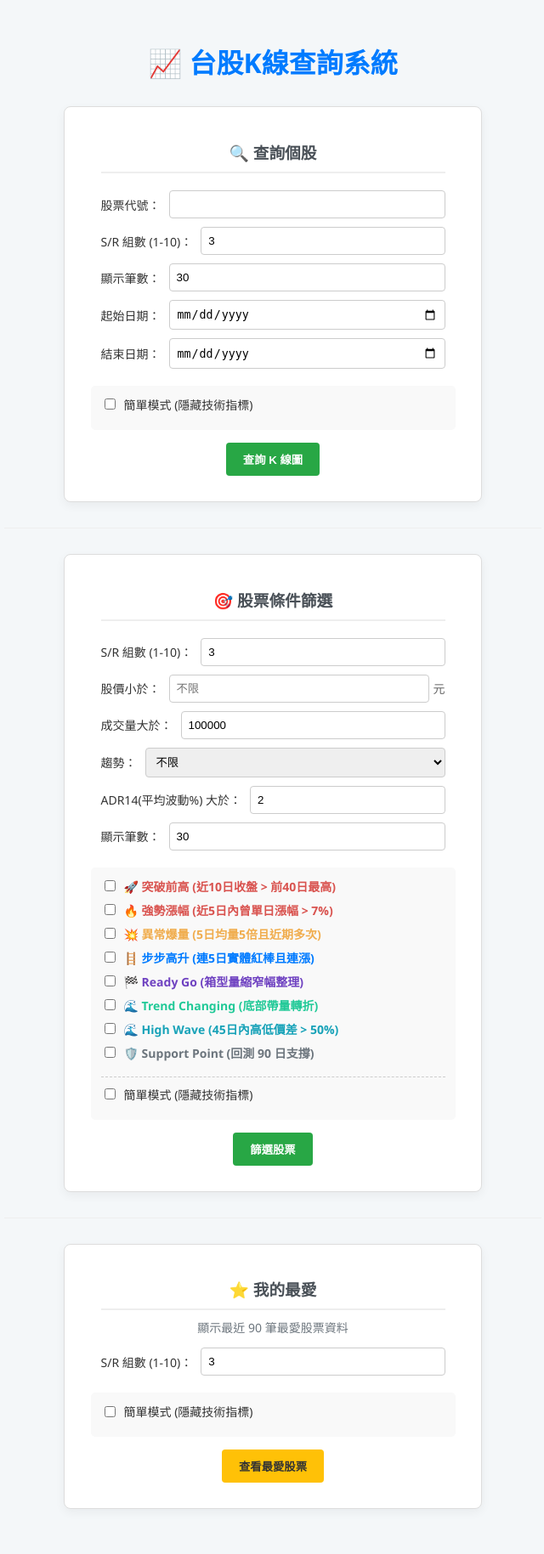
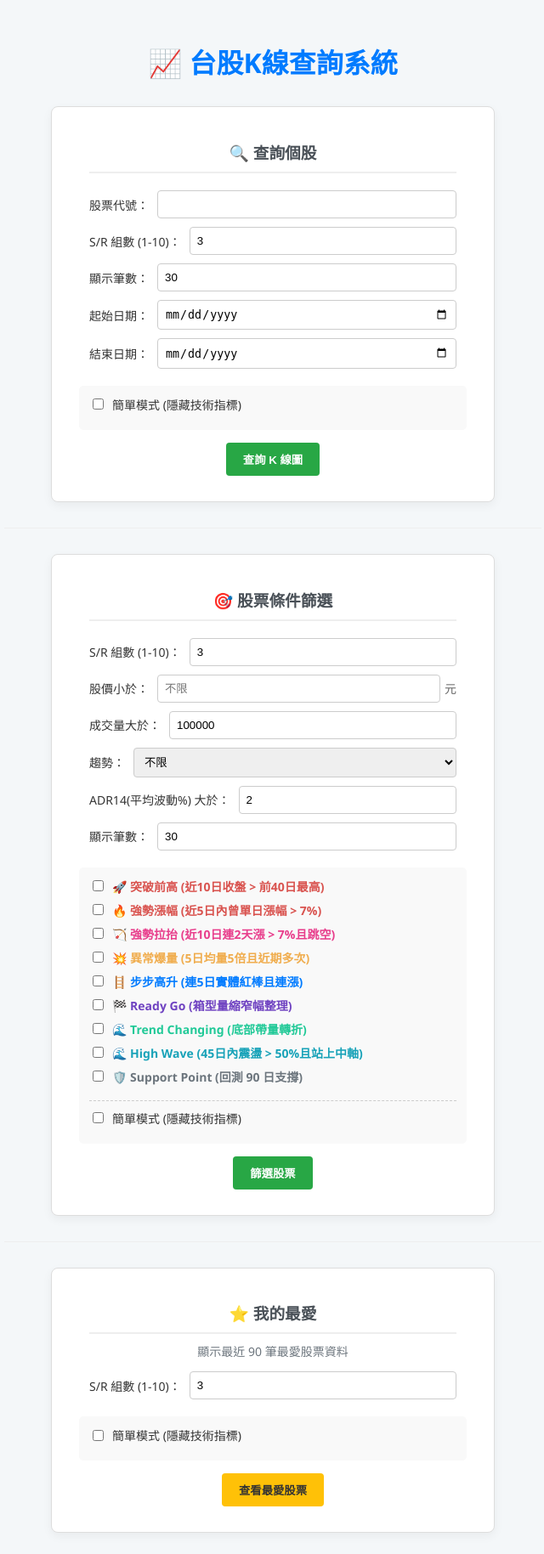
Before and after one commit to wulin240/myflaskapp, a Flask app: page / in a window 1280 px wide. Shown: the whole page at 85% size, without its empty margins (319-959 px from the left). Before the commit the page ends 1776 px from the top, so only its background shows below. Run offline with Flask 3, Linux system fonts and the light colour scheme.

Commit message:
update: 修正暴輛(5日/40日)0515 high lift

```diff
--- a/app.py
+++ b/app.py
@@ -1230,7 +1230,7 @@ def chart_from_list(stock_id):
         is_realtime_mode=is_realtime_mode
     )
 
-# ----------------- 篩選路由 (支援：突破、強勢、爆量、步步、Ready Go、轉折、支撐、大震盪) -----------------
+# ----------------- 篩選路由 (支援：突破、強勢、拉抬、爆量、步步、Ready Go、轉折、支撐、大震盪) -----------------
 @app.route('/filter', methods=['POST'])
 def filter_stocks():
     # ------------------ 獲取所有篩選及配置參數 ------------------
@@ -1242,12 +1242,13 @@ def filter_stocks():
     # 獲取指標篩選狀態 (Checkbox)
     over_high_selected = request.form.get('over_high') == '1'
     high_point_selected = request.form.get('high_point') == '1'
+    high_lift_selected = request.form.get('high_lift') == '1' # 🏹 新增：獲取強勢拉抬篩選
     abnormal_vol_selected = request.form.get('abnormal_volume') == '1'
     step_high_selected = request.form.get('step_high') == '1'
     ready_go_selected = request.form.get('ready_go') == '1'
     trend_changing_selected = request.form.get('trend_changing') == '1'
     support_point_selected = request.form.get('support_point') == '1'
-    high_wave_selected = request.form.get('high_wave') == '1' # 🌊 新增：獲取大震盪篩選
+    high_wave_selected = request.form.get('high_wave') == '1' # 🌊 獲取大震盪篩選
 
     # 頁面配置參數
     simple_mode = request.form.get('simple_mode') == '1'
@@ -1283,12 +1284,13 @@ def filter_stocks():
             # 加入指標篩選 API 參數
             if over_high_selected: params["over_high"] = "eq.true"
             if high_point_selected: params["high_point"] = "eq.true"
+            if high_lift_selected: params["high_lift"] = "eq.true" # 🏹 新增：傳遞給 Supabase
             if abnormal_vol_selected: params["abnormal_volume"] = "eq.true"
             if step_high_selected: params["step_high"] = "eq.true"
             if ready_go_selected: params["ready_go"] = "eq.true"
             if trend_changing_selected: params["trend_changing"] = "eq.true"
             if support_point_selected: params["support_point"] = "eq.true"
-            if high_wave_selected: params["high_wave"] = "eq.true" # 🌊 新增：傳遞給 Supabase
+            if high_wave_selected: params["high_wave"] = "eq.true"
 
             # 移除 None 值的參數
             params = {k: v for k, v in params.items() if v is not None}
@@ -1316,14 +1318,14 @@ def filter_stocks():
     count = len(df)
     list_param = urllib.parse.quote(','.join(stock_ids))
 
-    # 🌟 表格標題：已新增 🛡️支撐 與 🌊大震盪 欄位
+    # 🌟 表格標題：新增 🏹拉抬 欄位
     html = (f"<h2>篩選結果（共 {count} 筆）</h2>"
-            "<table border='1' cellpadding='6' style='margin-left:0; text-align:left; border-collapse: collapse; min-width: 1100px;'>"
+            "<table border='1' cellpadding='6' style='margin-left:0; text-align:left; border-collapse: collapse; min-width: 1200px;'>"
             "<thead style='background-color: #f2f2f2;'>"
             "<tr>"
             "<th>股票代號</th><th>股票名稱</th><th>目前股價</th><th>成交量</th>"
             "<th>ADR14(%)</th><th>趨勢</th>"
-            "<th>🚀突破</th><th>🔥強勢</th><th>💥爆量</th><th>🪜步步</th><th>🏁Ready</th><th>🌊轉折</th><th>🛡️支撐</th><th>🌊震盪</th>"
+            "<th>🚀突破</th><th>🔥強勢</th><th>🏹拉抬</th><th>💥爆量</th><th>🪜步步</th><th>🏁Ready</th><th>🌊轉折</th><th>🛡️支撐</th><th>🌊震盪</th>"
             "</tr></thead><tbody>")
 
     for idx, row in df.iterrows():
@@ -1340,12 +1342,13 @@ def filter_stocks():
         icons = {
             'oh': "✅" if row.get('over_high') else "---",
             'hp': "✅" if row.get('high_point') else "---",
+            'hl': "✅" if row.get('high_lift') else "---", # 🏹 新增：強勢拉抬圖示
             'av': "✅" if row.get('abnormal_volume') else "---",
             'sh': "✅" if row.get('step_high') else "---",
             'rg': "✅" if row.get('ready_go') else "---",
             'tc': "✅" if row.get('trend_changing') else "---",
             'sp': "✅" if row.get('support_point') else "---",
-            'hw': "✅" if row.get('high_wave') else "---" # 🌊 新增：顯示震盪圖示
+            'hw': "✅" if row.get('high_wave') else "---"
         }
 
         price_val = row.get('last_close', 0)
@@ -1359,16 +1362,18 @@ def filter_stocks():
                  f"<td>{row['trend']}</td>"
                  f"<td style='text-align:center;'>{icons['oh']}</td>"
                  f"<td style='text-align:center;'>{icons['hp']}</td>"
+                 f"<td style='text-align:center;'>{icons['hl']}</td>" # 🏹 渲染
                  f"<td style='text-align:center;'>{icons['av']}</td>"
                  f"<td style='text-align:center;'>{icons['sh']}</td>"
                  f"<td style='text-align:center;'>{icons['rg']}</td>"
                  f"<td style='text-align:center;'>{icons['tc']}</td>"
                  f"<td style='text-align:center;'>{icons['sp']}</td>"
-                 f"<td style='text-align:center;'>{icons['hw']}</td>" # 🌊 渲染
+                 f"<td style='text-align:center;'>{icons['hw']}</td>"
                  f"</tr>")
 
     html += "</tbody></table><br><a href='/'>返回</a>"
     return html
+
 @app.route('/favorites', methods=['GET'])
 def favorites_page():
     simple_mode = request.args.get('simple_mode') == '1'
@@ -1386,9 +1391,9 @@ def favorites_page():
 
     if not fav_data: return "<h2>尚無最愛股票</h2><a href='/'>返回</a>"
 
-    stock_ids = [item['stock_id'] for item in fav_data]
+    stock_ids = [str(item['stock_id']) for item in fav_data]
     list_param = urllib.parse.quote(','.join(stock_ids))
-    note_map = {item['stock_id']: item.get('note', '') or '' for item in fav_data}
+    note_map = {str(item['stock_id']): item.get('note', '') or '' for item in fav_data}
 
     try:
         res_qv = requests.get(
@@ -1402,6 +1407,7 @@ def favorites_page():
 
     df_qv = pd.DataFrame(qv_data)
     df_qv['stock_id'] = df_qv['stock_id'].astype(str)
+    # 確保順序與最愛清單一致
     df_qv = df_qv.set_index('stock_id').reindex(stock_ids).reset_index()
     count = len(df_qv)
 
@@ -1409,7 +1415,10 @@ def favorites_page():
             f"<form method='post' action='/favorites_clear?{params_string}' onsubmit=\"return confirm('確定要刪除所有最愛嗎？');\">"
             "<button type='submit' style='margin-bottom:10px;'>刪除全部最愛</button>"
             "</form>"
-            "<table border='1' cellpadding='6' style='margin-left:0; text-align:left;'><thead><tr><th>股票代號</th><th>股票名稱</th><th>備註</th><th>成交量</th><th>ADR14(%)</th><th>14天平均成交量</th><th>趨勢</th></tr></thead><tbody>")
+            "<table border='1' cellpadding='6' style='margin-left:0; text-align:left; border-collapse: collapse;'>"
+            "<thead><tr style='background-color: #f2f2f2;'>"
+            "<th>股票代號</th><th>股票名稱</th><th>備註</th><th>成交量</th><th>ADR14(%)</th><th>14天平均成交量</th><th>趨勢</th>"
+            "</tr></thead><tbody>")
 
     for row in df_qv.itertuples():
         stock_id = str(row.stock_id)
@@ -1417,7 +1426,6 @@ def favorites_page():
         current_note = note_map.get(stock_id, '')
         simple_param = "1" if simple_mode else "0"
 
-        # 修正跳轉連結：確保連結包含所有參數
         html += (f"<tr>"
                   f"<td><a href='/chart/{stock_id}?simple_mode={simple_param}&num_rows={num_rows}&list={list_param}&index={current_index}&frequency={frequency}&n_sr_levels={n_sr_levels}'>{stock_id}</a></td>"
                   f"<td>{getattr(row, 'stock_name', 'N/A')}</td><td>{current_note}</td><td>{int(row.latest_volume)}</td><td>{row.adr14:.2f}</td><td>{int(row.avg_volume_14)}</td><td>{row.trend}</td>"
@@ -1425,7 +1433,6 @@ def favorites_page():
 
     html += "</tbody></table><br><a href='/'>返回</a>"
     return html
-
 # ----------------- Favorite 路由：解決 415 錯誤 (期望 JSON) -----------------
 @app.route('/favorite', methods=['POST'])
 def favorite():
--- a/templates/index.html
+++ b/templates/index.html
@@ -35,7 +35,7 @@
             display: flex;
             flex-direction: column;
             align-items: center;
-            max-width: 450px;
+            max-width: 480px; /* 寬度稍微增加以適應標籤 */
             background-color: #ffffff;
             box-shadow: 0 4px 12px rgba(0, 0, 0, 0.05);
         }
@@ -116,14 +116,15 @@
             width: 50%;
         }
 
-        /* 強勢指標專用樣式 - 顏色管理 */
-        .indicator-overhigh { color: #d9534f; font-weight: bold; } /* 紅色 */
-        .indicator-highpoint { color: #d9534f; font-weight: bold; } /* 紅色 */
-        .indicator-volume { color: #f0ad4e; font-weight: bold; }   /* 橘色 */
-        .indicator-stephigh { color: #007bff; font-weight: bold; } /* 藍色 */
-        .indicator-readygo { color: #6f42c1; font-weight: bold; }  /* 紫色 */
-        .indicator-trendchanging { color: #20c997; font-weight: bold; } /* 綠色 */
-        .indicator-highwave { color: #17a2b8; font-weight: bold; } /* 亮藍色 */
+        /* 強勢指標專用樣式 */
+        .indicator-overhigh { color: #d9534f; font-weight: bold; }
+        .indicator-highpoint { color: #d9534f; font-weight: bold; }
+        .indicator-volume { color: #f0ad4e; font-weight: bold; }
+        .indicator-stephigh { color: #007bff; font-weight: bold; }
+        .indicator-readygo { color: #6f42c1; font-weight: bold; }
+        .indicator-trendchanging { color: #20c997; font-weight: bold; }
+        .indicator-highwave { color: #17a2b8; font-weight: bold; }
+        .indicator-highlift { color: #e83e8c; font-weight: bold; } /* 桃紅色 */
 
         .price-input-container {
             display: flex;
@@ -223,6 +224,10 @@
                 <input type="checkbox" name="high_point" value="1">
                 🔥 強勢漲幅 (近5日內曾單日漲幅 > 7%)
             </label>
+            <label class="indicator-highlift">
+                <input type="checkbox" name="high_lift" value="1">
+                🏹 強勢拉抬 (近10日連2天漲 > 7%且跳空)
+            </label>
             <label class="indicator-volume">
                 <input type="checkbox" name="abnormal_volume" value="1">
                 💥 異常爆量 (5日均量5倍且近期多次)
@@ -241,7 +246,7 @@
             </label>
             <label class="indicator-highwave">
                 <input type="checkbox" name="high_wave" value="1">
-                🌊 High Wave (45日內高低價差 > 50%)
+                🌊 High Wave (45日內震盪 > 50%且站上中軸)
             </label>
             <label style="color: #6c757d; font-weight: bold;">
                 <input type="checkbox" name="support_point" value="1">
```
